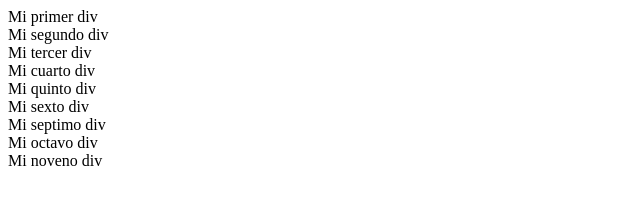
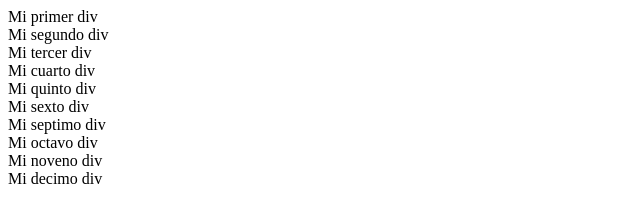
Before and after one commit to javier0130/pagina_web_git_martes_2026, a plain HTML site: page index.html in a window 1280 px wide. Shown: the whole page, without its empty margins (0-640 px from the left). Drawn offline with Linux system fonts and the light colour scheme.

Commit message:
se decimo div

```diff
--- a/index.html
+++ b/index.html
@@ -15,5 +15,6 @@
      <div>Mi septimo div<div></div>
     <div>Mi octavo div<div></div>
     <div>Mi noveno div<div></div>
+    <div>Mi decimo div<div></div>
 </body>
 </html>
```
